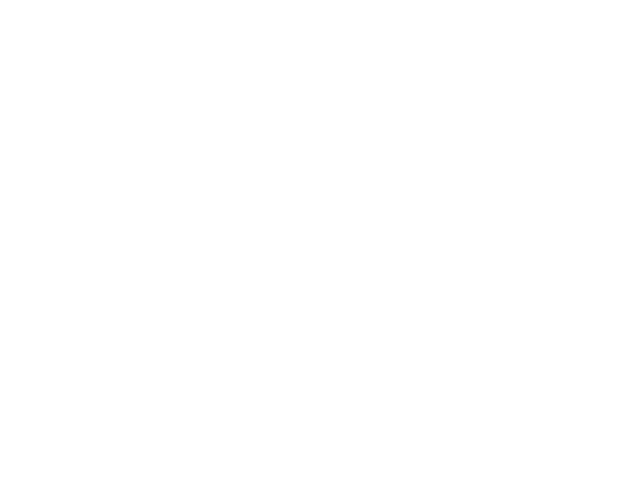
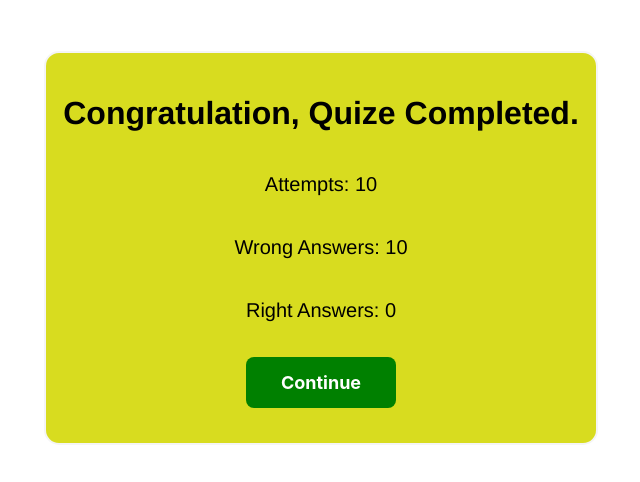
Before and after one commit to NoubissiViany/react-Quiz-App, a React (Create React App) app: page /Result in a window 1280 px wide. Before the commit this address had no page. Shown: the top 482 px of the page, without its empty margins (319-959 px from the left). Built offline with nearby package versions, Linux system fonts and the light colour scheme; no server answers.

Commit message:
Complete react quiz app

```diff
--- a/src/App.jsx
+++ b/src/App.jsx
@@ -1,53 +1,39 @@
+/* eslint-disable react/jsx-no-constructed-context-values */
 import { BrowserRouter, Routes, Route } from 'react-router-dom';
+import { useState, useEffect } from 'react';
 import './App.css';
 import Home from './pages/Home/Home';
-import Question1 from './pages/Questions/Question1';
+import Questions from './pages/Questions/Questions';
+import ApiContext from './context/Context';
+import Result from './pages/Result/Result';
 
 function App() {
+  const [count, setCount] = useState(0);
+  const [questions, setQuestions] = useState([]);
+
+  const fetchData = async () => {
+    const response = await fetch(
+      'https://opentdb.com/api.php?amount=11&difficulty=hard&type=boolean'
+    );
+    const data = await response.json();
+    return setQuestions([...data.results]);
+  };
+
+  useEffect(() => {
+    fetchData();
+  }, []);
+
   return (
     <div className="App">
-      <BrowserRouter>
-        <Routes>
-          <Route index path="/" element={<Home />} />
-          <Route
-            path="question1"
-            element={<Question1 number={1} path="/question2" />}
-          />
-          <Route
-            path="question2"
-            element={<Question1 number={2} path="/question3" />}
-          />
-          <Route
-            path="question3"
-            element={<Question1 number={3} path="/question4" />}
-          />
-          <Route
-            path="question4"
-            element={<Question1 number={4} path="/question5" />}
-          />
-          <Route
-            path="question5"
-            element={<Question1 number={5} path="/question6" />}
-          />
-          <Route
-            path="question6"
-            element={<Question1 number={6} path="/question7" />}
-          />
-          <Route
-            path="question7"
-            element={<Question1 number={7} path="/question8" />}
-          />
-          <Route
-            path="question8"
-            element={<Question1 number={8} path="/question9" />}
-          />
-          <Route
-            path="question9"
-            element={<Question1 number={9} path="/question10" />}
-          />
-          <Route path="question10" element={<Question1 number={10} />} />
-        </Routes>
-      </BrowserRouter>
+      <ApiContext.Provider value={{ questions, count, setCount }}>
+        <BrowserRouter>
+          <Routes>
+            <Route index path="/" element={<Home />} />
+            <Route path="/Questions/:id" element={<Questions />} />
+            <Route path="/Result" element={<Result />} />
+          </Routes>
+        </BrowserRouter>
+      </ApiContext.Provider>
     </div>
   );
 }
--- /dev/null
+++ b/src/context/Context.jsx
@@ -0,0 +1,5 @@
+import { createContext } from 'react';
+
+const ApiContext = createContext('Default Value');
+
+export default ApiContext;
--- a/src/pages/Home/Home.jsx
+++ b/src/pages/Home/Home.jsx
@@ -15,11 +15,11 @@ function Home() {
         <div>
           <h1>Instructions</h1>
           <p className="heading__p2">
-            You will be asked questions and you will answer either true or
-            false.
+            You will be asked questions and you will answer either True or
+            False.
           </p>
         </div>
-        <Link to="/question1" className="btn">
+        <Link to="/Questions/1" className="btn">
           Start the Game!
         </Link>
       </div>
--- a/src/pages/Questions/Question1.jsx
+++ /dev/null
@@ -1,54 +0,0 @@
-import React, { useEffect, useState } from 'react';
-import { Link } from 'react-router-dom';
-import './Question.css';
-
-function Question({ number, path }) {
-  const [questions, setQuestions] = useState([]);
-
-  const fetchData = async () => {
-    const response = await fetch(
-      'https://opentdb.com/api.php?amount=10&difficulty=hard&type=boolean'
-    );
-    const data = await response.json();
-    return setQuestions([...data.results]);
-  };
-
-  useEffect(() => {
-    fetchData();
-  }, []);
-
-  return (
-    questions.length > 0 && (
-      <div>
-        <div className="Question__container">
-          <div className="header">
-            <p className="header__p">Question {number} out of 10</p>
-            <p className="header__p">Score: 0</p>
-          </div>
-          <div className="Question__question">
-            <p className="Question__p1">
-              Category - {questions[number - 1].category}
-            </p>
-
-            <p className="Question__p2">{questions[number - 1].question}</p>
-            <div className="Question__btn">
-              <button className="Question__btn1" type="button">
-                True
-              </button>
-              <button className="Question__btn2" type="button">
-                False
-              </button>
-            </div>
-          </div>
-          <div className="Question__linkContainer">
-            <Link to={path} className="Question__link">
-              Next Question
-            </Link>
-          </div>
-        </div>
-      </div>
-    )
-  );
-}
-
-export default Question;
--- a/src/pages/Questions/Question.css
+++ b/src/pages/Questions/Questions.css
@@ -1,5 +1,5 @@
 .Question__container {
-  max-width: 550px;
+  max-width: 600px;
   margin-inline: auto;
   margin-top: 7%;
 }
@@ -20,18 +20,24 @@
   display: flex;
   flex-direction: column;
   align-items: center;
-  background-color: whitesmoke;
+  background-color: rgba(128, 128, 128, 0.151);
   padding: 20px 7px;
 }
 
 .Question__p1,
 .Question__p2 {
   font-size: larger;
-  letter-spacing: 1px;
+  font-family: 'Franklin Gothic Medium', 'Arial Narrow', Arial, sans-serif;
 }
 
 .Question__p1 {
-    font-weight: bold;
+  font-weight: bold;
+  font-style: italic;
+}
+
+.Question__p2 {
+  text-align: start;
+  margin-left: 23px;
 }
 
 .Question__btn {
@@ -58,6 +64,14 @@
   background-color: red;
 }
 
+.Question__btn1:hover {
+  padding: 10px 25px;
+}
+
+.Question__btn2:hover {
+  padding: 10px 25px;
+}
+
 .Question__linkContainer {
   display: flex;
   justify-content: flex-end;
--- /dev/null
+++ b/src/pages/Questions/Questions.jsx
@@ -0,0 +1,77 @@
+import React, { useContext, useEffect } from 'react';
+import { useParams, useNavigate } from 'react-router-dom';
+import ApiContext from '../../context/Context';
+import './Questions.css';
+
+function Question() {
+  const { questions, count, setCount } = useContext(ApiContext);
+
+  const { id } = useParams();
+  const navigate = useNavigate();
+
+  const handleInput = (e) => {
+    const val = e.target.value;
+    // eslint-disable-next-line no-restricted-globals
+    const alert = confirm(
+      'Press OK if you are sure of your answer, otherwise Cancel.'
+    );
+
+    if (alert === true) {
+      if (id >= 10) {
+        navigate('/Result');
+      } else {
+        navigate(`/Questions/${+id + 1}`);
+      }
+    }
+
+    if (val === questions[id].correct_answer) {
+      setCount(count + 1);
+    }
+  };
+
+  useEffect(() => {
+    if (!questions[id]) {
+      navigate('/');
+    }
+  }, []);
+
+  return (
+    questions.length > 0 && (
+      <div>
+        <div className="Question__container">
+          <div className="header">
+            <p className="header__p">Question {id} out of 10</p>
+            <p className="header__p">Score: {count}/10 </p>
+          </div>
+          <div className="Question__question">
+            <p className="Question__p1">Category - {questions[id].category}</p>
+            <p className="Question__p2">
+              {questions[id].question.replace(/[^\w\s]/gi, '')}
+            </p>
+            <div className="Question__btn">
+              <button
+                className="Question__btn1"
+                value="True"
+                onClick={(e) => handleInput(e, 'val')}
+                type="button"
+              >
+                True
+              </button>
+
+              <button
+                className="Question__btn2"
+                type="button"
+                value="False"
+                onClick={(e) => handleInput(e, 'val')}
+              >
+                False
+              </button>
+            </div>
+          </div>
+        </div>
+      </div>
+    )
+  );
+}
+
+export default Question;
--- /dev/null
+++ b/src/pages/Result/Result.css
@@ -0,0 +1,37 @@
+.Result__container {
+  display: flex;
+  flex-direction: column;
+  justify-content: center;
+  align-items: center;
+  border: 2px solid whitesmoke;
+  border-radius: 15px;
+  max-width: 550px;
+  margin-inline: auto;
+  margin-top: 4%;
+  padding-top: 20px;
+  padding-bottom: 20px;
+  background-color: rgb(216, 220, 31);
+}
+
+.Result__h1,
+.Result__p {
+  font-family: 'Franklin Gothic Medium', 'Arial Narrow', Arial, sans-serif;
+}
+
+.Result__p {
+  font-size: 20px;
+}
+
+.Result__btn {
+  padding: 15px 35px;
+  margin-bottom: 15px;
+  margin-top: 15px;
+  border-radius: 8px;
+  border: none;
+  background-color: green;
+  font-weight: bold;
+  cursor: pointer;
+  color: white;
+  font-size: large;
+  text-decoration: none;
+}
--- /dev/null
+++ b/src/pages/Result/Result.jsx
@@ -0,0 +1,24 @@
+import React, { useContext } from 'react';
+import { Link } from 'react-router-dom';
+import ApiContext from '../../context/Context';
+import './Result.css';
+
+function Result() {
+  const { count } = useContext(ApiContext);
+  const countdown = 10 - count;
+  return (
+    <div>
+      <div className="Result__container">
+        <h1 className="Result__h1">Congratulation, Quize Completed.</h1>
+        <p className="Result__p">Attempts: 10</p>
+        <p className="Result__p">Wrong Answers: {countdown} </p>
+        <p className="Result__p">Right Answers: {count}</p>
+        <Link to="/" className="Result__btn">
+          Continue
+        </Link>
+      </div>
+    </div>
+  );
+}
+
+export default Result;
```
Also changed, not shown: src/pages/Answers/Answers.css (deleted), src/pages/Answers/Answers.jsx (deleted).
